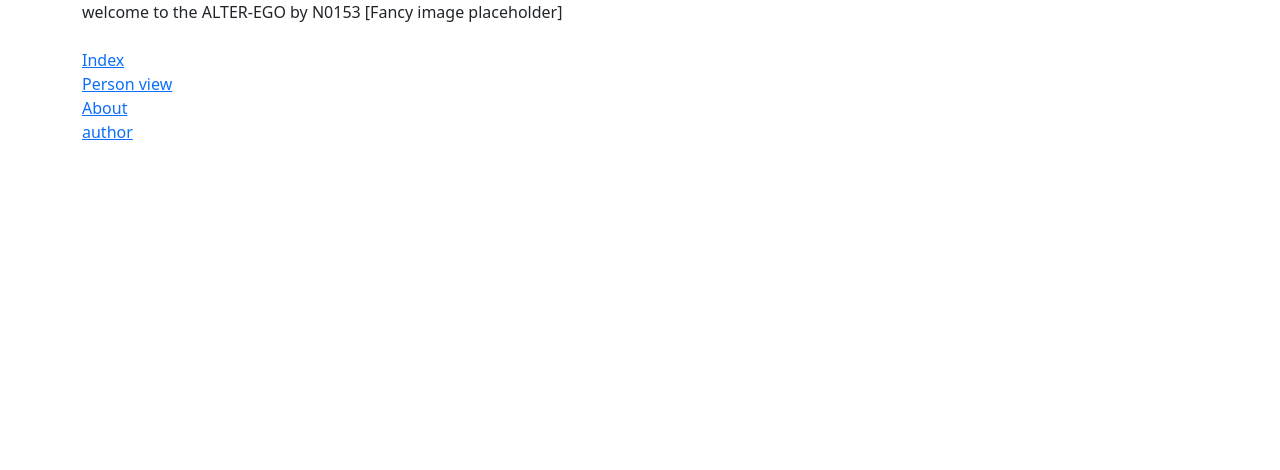
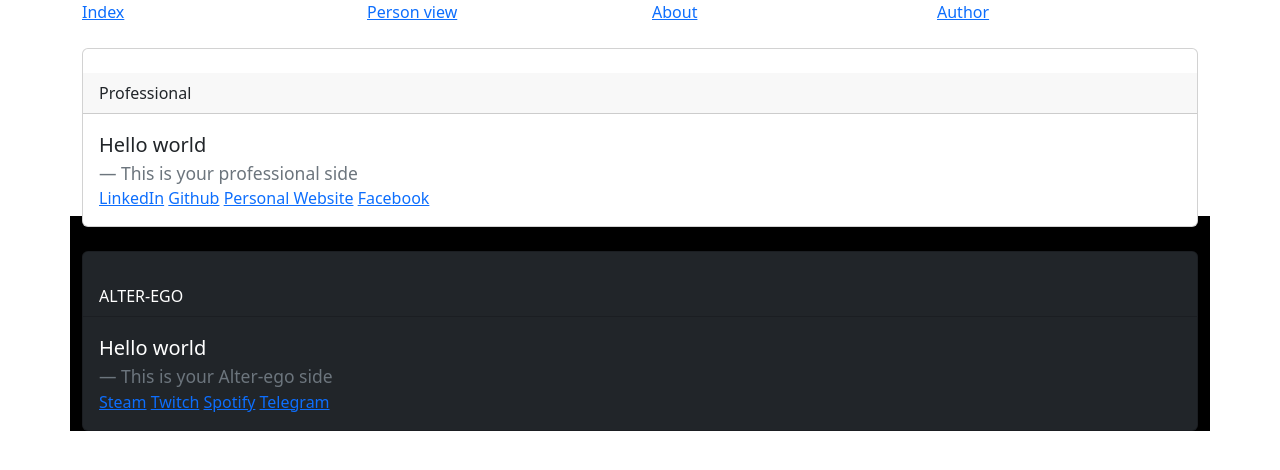
Before and after one commit to N0153128/noise-personal, a Django app: page / in a window 1280 px wide. Shown: the top 470 px of the page. Run offline with Django 4.2, Linux system fonts and the light colour scheme; some libraries are stand-ins or nearby versions.

Commit message:
WIP - card design, background colours and overall aesthetics

```diff
--- /dev/null
+++ b/main/templates/main.html
@@ -0,0 +1,28 @@
+<!DOCTYPE html>
+<html lang="en">
+<head>
+    <meta charset="UTF-8">
+      {% load static %}
+    <link rel="stylesheet" href=" {% static 'bootstrap-5/css/bootstrap.css' %} " type="text/css">
+    <link rel="stylesheet" href=" {% static 'main.css' %} " type="text/css">
+    <link href="https://fonts.googleapis.com/css?family=Roboto+Condensed" rel="stylesheet">
+<!--    <link rel="shortcut icon" type="image/png" href="{% static 'imgs/favicon.ico' %}"/>-->
+</head>
+<body>
+<div class="container grad" style="height: 100%">
+    <div class="row">
+<a href="{% url 'Main:index' %}" class="col-3">Index</a>
+<a href="{% url 'Main:person' 1 %}" class="col-3">Person view</a>
+<a href="{% url 'Main:about' %}" class="col-3">About</a>
+<a href="{% url 'Main:author' %}" class="col-3">Author</a>
+</div>
+    <br />
+  {% block content %} {% endblock %}
+
+</div>
+<script src="https://code.jquery.com/jquery-3.3.1.slim.min.js" integrity="sha384-q8i/X+965DzO0rT7abK41JStQIAqVgRVzpbzo5smXKp4YfRvH+8abtTE1Pi6jizo" crossorigin="anonymous"></script>
+<script src="https://cdnjs.cloudflare.com/ajax/libs/popper.js/1.14.7/umd/popper.min.js" integrity="sha384-UO2eT0CpHqdSJQ6hJty5KVphtPhzWj9WO1clHTMGa3JDZwrnQq4sF86dIHNDz0W1" crossorigin="anonymous"></script>
+<script src="{% static 'bootstrap-5/js/bootstrap.js' %}"></script>
+
+</body>
+</html>
--- a/main/templates/main/index.html
+++ b/main/templates/main/index.html
@@ -1,26 +1,33 @@
-<!DOCTYPE html>
-<html lang="en">
-<head>
-    <meta charset="UTF-8">
-    <title>ALTER-EGO</title>
-      {% load static %}
-    <link rel="stylesheet" href=" {% static 'bootstrap-5/css/bootstrap.css' %} " type="text/css">
-    <link href="https://fonts.googleapis.com/css?family=Roboto+Condensed" rel="stylesheet">
-<!--    <link rel="shortcut icon" type="image/png" href="{% static 'imgs/favicon.ico' %}"/>-->
-</head>
-<body>
-<div class="container">
-welcome to the ALTER-EGO by N0153
-[Fancy image placeholder]
+{% extends 'main.html' %}
+{% block content %}
+<div class="card">
+    <br />
+  <div class="card-header">
+    Professional
+  </div>
+  <div class="card-body">
+    <blockquote class="blockquote mb-0">
+      <p>Hello world</p>
+      <footer class="blockquote-footer">This is your professional side</cite></footer>
+    </blockquote>
+    <a href="">LinkedIn</a> <a href="">Github</a> <a href="">Personal Website</a> <a href="">Facebook</a>
+  </div>
+</div>
+
 <br />
-<br /><a href="{% url 'Main:index' %}">Index</a>
-<br /><a href="{% url 'Main:person' 1 %}">Person view</a>
-<br /><a href="{% url 'Main:about' %}">About</a>
-<br /><a href="{% url 'Main:author' %}">author</a>
+
+<div class="card text-bg-dark mb-3">
+    <br />
+  <div class="card-header">
+    ALTER-EGO
+  </div>
+  <div class="card-body">
+    <blockquote class="blockquote mb-0">
+      <p>Hello world</p>
+      <footer class="blockquote-footer">This is your Alter-ego side</cite></footer>
+    </blockquote>
+      <a href="">Steam</a> <a href="">Twitch</a> <a href="">Spotify</a> <a href="">Telegram</a>
+  </div>
 </div>
-<script src="https://code.jquery.com/jquery-3.3.1.slim.min.js" integrity="sha384-q8i/X+965DzO0rT7abK41JStQIAqVgRVzpbzo5smXKp4YfRvH+8abtTE1Pi6jizo" crossorigin="anonymous"></script>
-<script src="https://cdnjs.cloudflare.com/ajax/libs/popper.js/1.14.7/umd/popper.min.js" integrity="sha384-UO2eT0CpHqdSJQ6hJty5KVphtPhzWj9WO1clHTMGa3JDZwrnQq4sF86dIHNDz0W1" crossorigin="anonymous"></script>
-<script src="{% static 'bootstrap-5/js/bootstrap.js' %}"></script>
 
-</body>
-</html>
+{% endblock %}
--- /dev/null
+++ b/static/main.css
@@ -0,0 +1,4 @@
+.grad{
+  background-image: linear-gradient(white 50%, black 50%);
+  height: 100%;
+}
```
Also changed, not shown: main/templates/main/about.html (+5 -11 lines), main/templates/main/person.html (+3 -12 lines).
